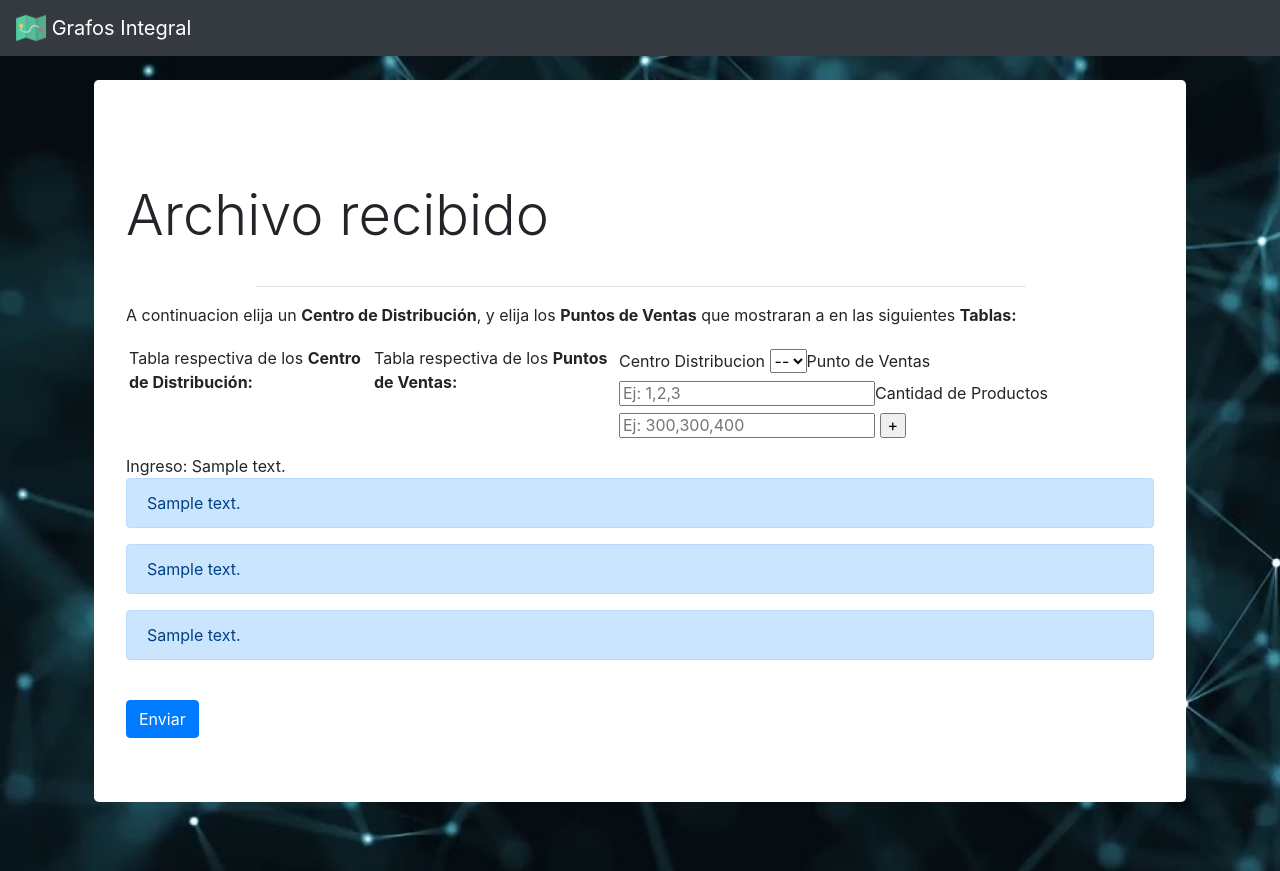
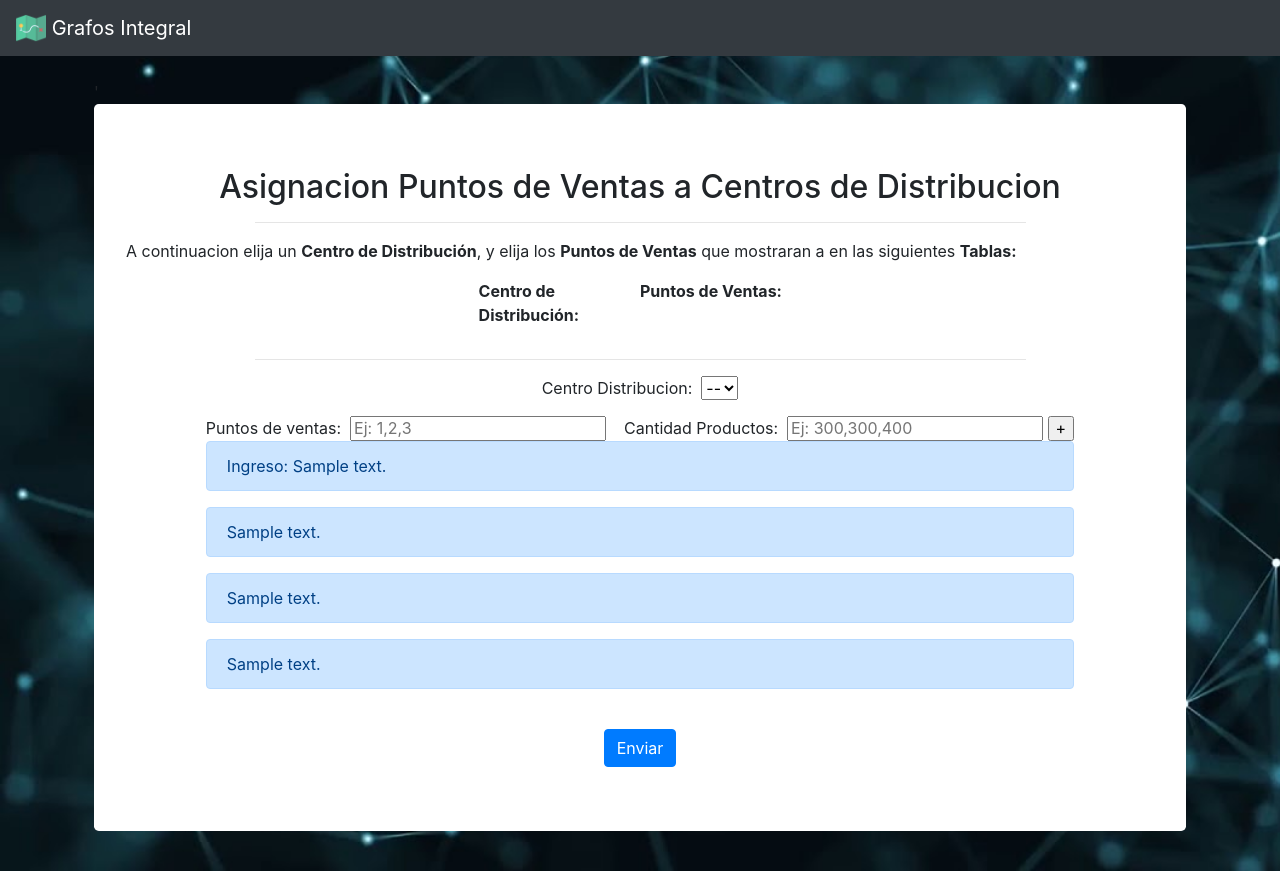
Before and after one commit to JenVPF/Integral_Grafos, a Flask app: template templates/datos.html in a window 1280 px wide. Run offline with Flask 2, Linux system fonts and the light colour scheme; the template is opened without the code that fills it: values that come from a table or form of the project are taken from there, most other values are stand-ins (such as "Sample title", 1, 10 or a date in 2020); some libraries are stand-ins or nearby versions.

Commit message:
Cambio datos.html

```diff
--- a/static/archivos/datos.txt
+++ /dev/null
@@ -1,5 +0,0 @@
-C;1;27,2
-P;1;20,-19
-P;2;86,45
-P;3;-27,32
-P;4;-74,60
--- a/templates/datos.html
+++ b/templates/datos.html
@@ -1,42 +1,52 @@
 {% extends "layout.html" %}
 {% block content %}
+<!--<div class="logmod__wrapper" id = trans>-->'
 
-<!--<div class="logmod__wrapper" id = trans>-->
-<div class="jumbotron" >
-  <div class="logmod__heading">
-    <h1 class="display-4">Archivo recibido</h1>
+<div class="jumbotron">
+  <div>
+    <h2 class="text-center">Asignacion Puntos de Ventas a Centros de Distribucion</h2>
     <hr style="width:75%;">
     <p>A continuacion elija un <strong>Centro de Distribución</strong>, y elija los <strong>Puntos de Ventas</strong> que mostraran a en las siguientes <strong>Tablas:</strong> </p>
+  </div>
 
-      <div class="logmod__container">
+  <div class="d-flex justify-content-center">
+    <div class="d-flex justify-content-center">
 
-        <div style="width:500px; padding:3px;">
-          <div class="table" style="width:245px; float:left;">
-            <p>Tabla respectiva de los <strong>Centro de Distribución:</strong></p>
+      <div div class="table">
+        <strong>Centro de Distribución:</strong>
         <br/>
         {% for table in T1 %}
           {{ table|safe }}
         {% endfor %}
       </div>
 
-          <div class="table" style="width:245px; float:left;">
-            <p>Tabla respectiva de los <strong>Puntos de Ventas:</strong></p>
+      <div  div class="table">
+        <strong>Puntos de Ventas:</strong>
         <br/>
         {% for table in T2 %}
           {{ table|safe }}
         {% endfor %}
       </div>
+
     </div>
-        <div>
+  </div>
+
+  <hr style="width:75%;">
+
+  <div class="d-flex justify-content-center">
     <form action="#trans" method="POST" id = trans>
       {{ form.csrf_token }}
-                {{form.centro.label() }} {{form.centro()}}{{form.punto.label() }}
-              <p>
-                {{form.punto(placeholder="Ej: 1,2,3")}}{{form.productos.label() }} {{form.productos(placeholder="Ej: 300,300,400")}} {{form.agregar()}}<br/>
-            </p>
+      <div class="d-flex justify-content-center">Centro Distribucion:&nbsp;&nbsp;{{form.centro()}}</div>
+      <p></p>
+      Puntos de ventas:&nbsp;&nbsp;{{form.punto(placeholder="Ej: 1,2,3")}}&nbsp;&nbsp;&nbsp;&nbsp;Cantidad Productos:&nbsp;&nbsp;{{form.productos(placeholder="Ej: 300,300,400")}} {{form.agregar()}}<br/>
+
 
       <div>
+        {% if message %}
+          <div class="alert alert-primary" role="alert">
             Ingreso: {{ message }}<br/>
+          </div>
+        {% endif %}
         {% if message2 %}
           <div class="alert alert-primary" role="alert">
               {{ message2 }}<br/>
@@ -54,11 +64,12 @@
         {% endif %}
       </div>
       <br/>
+      <div class="d-flex justify-content-center">
         <input class="btn btn-primary" type = "submit" name = "enviar" value = "Enviar"/>
+      </div>
     </form>
   </div>
-      </div>
-  </div>
+
 </div>
 
 {% endblock%}
```
Also changed, not shown: templates/borrador.html (added, +59 -0 lines). Lines whose indentation alone changed are shown as unchanged.
